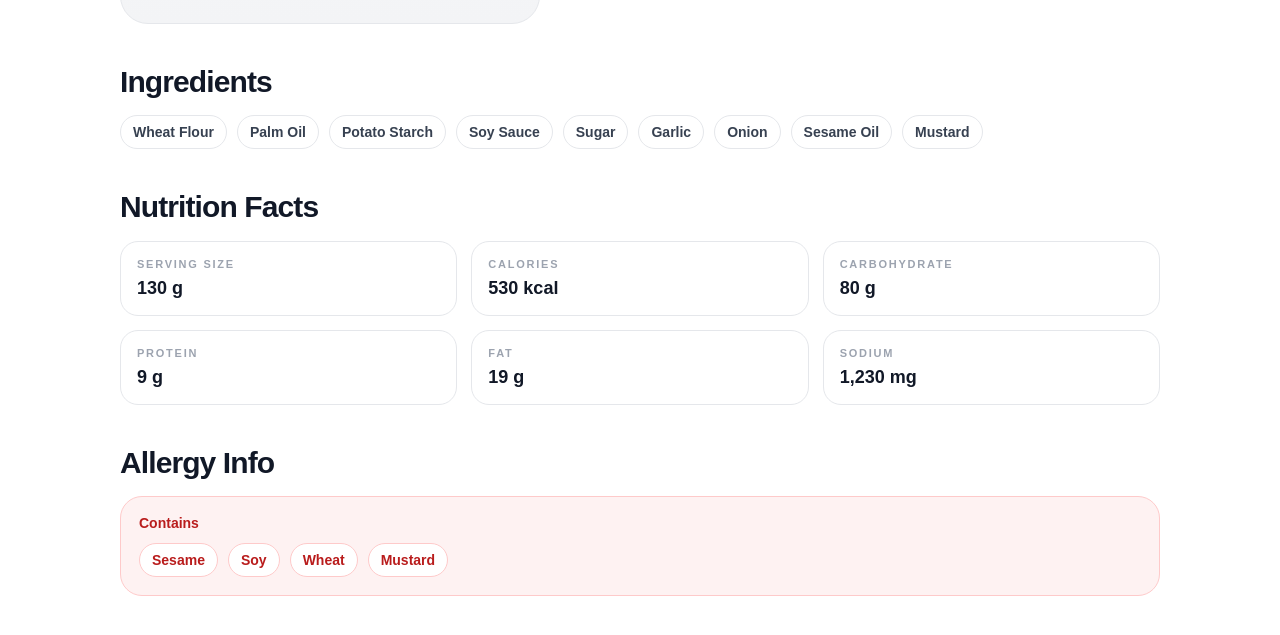
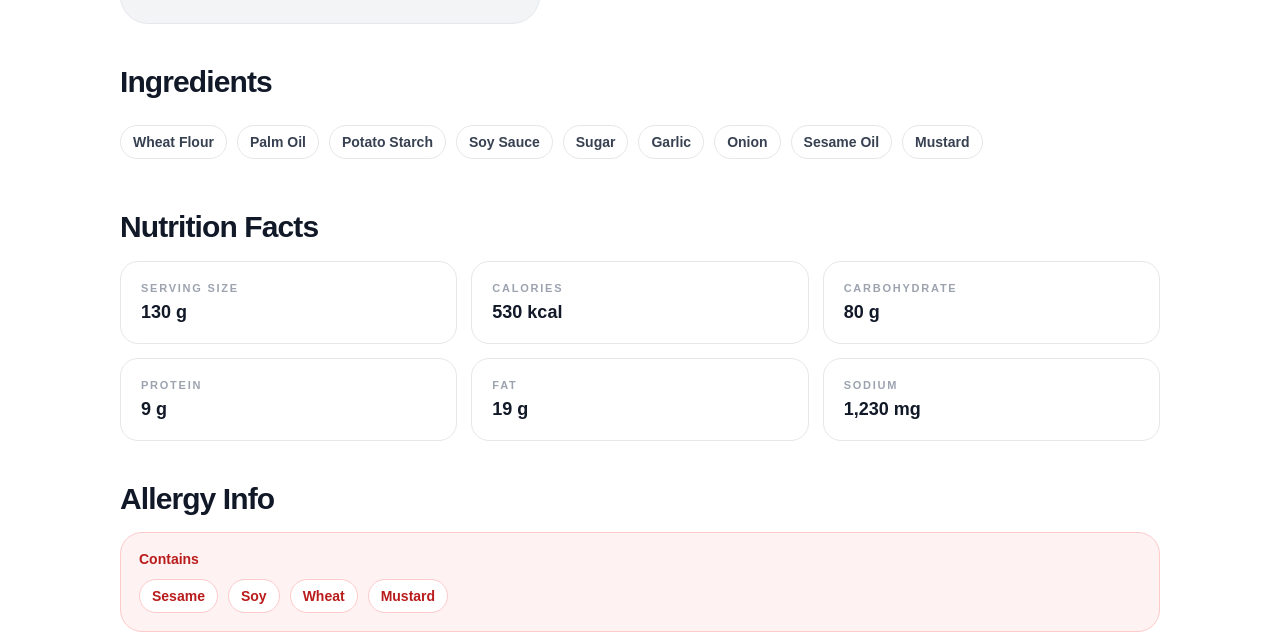
Before and after one commit to yechan12567-dev/Paldo-, a plain HTML site: page index.html in a window 1280 px wide. Shown: the part 975-1610 px from the top of the page. Drawn offline with Linux system fonts and the light colour scheme.

Commit message:
Update index.html

```diff
--- a/index.html
+++ b/index.html
@@ -136,7 +136,9 @@
   }
   .desc p{margin:0 0 6px}
 
-  .section{margin-top:42px}
+  .section{margin-top:42px;
+          margin-bottom:42px;
+          }
   .section h2{
     margin:0;
     font-size:30px;
@@ -154,7 +156,7 @@
   .nutrition-box{
     border:1px solid var(--line);
     border-radius:18px;
-    padding:16px;
+    padding:20px;
     background:#fff;
   }
   .nutrition-box .label{
@@ -175,6 +177,7 @@
     display:flex;
     flex-wrap:wrap;
     gap:10px;
+    padding:10px 0;
   }
   .ingredient{
     border:1px solid var(--line);
```
